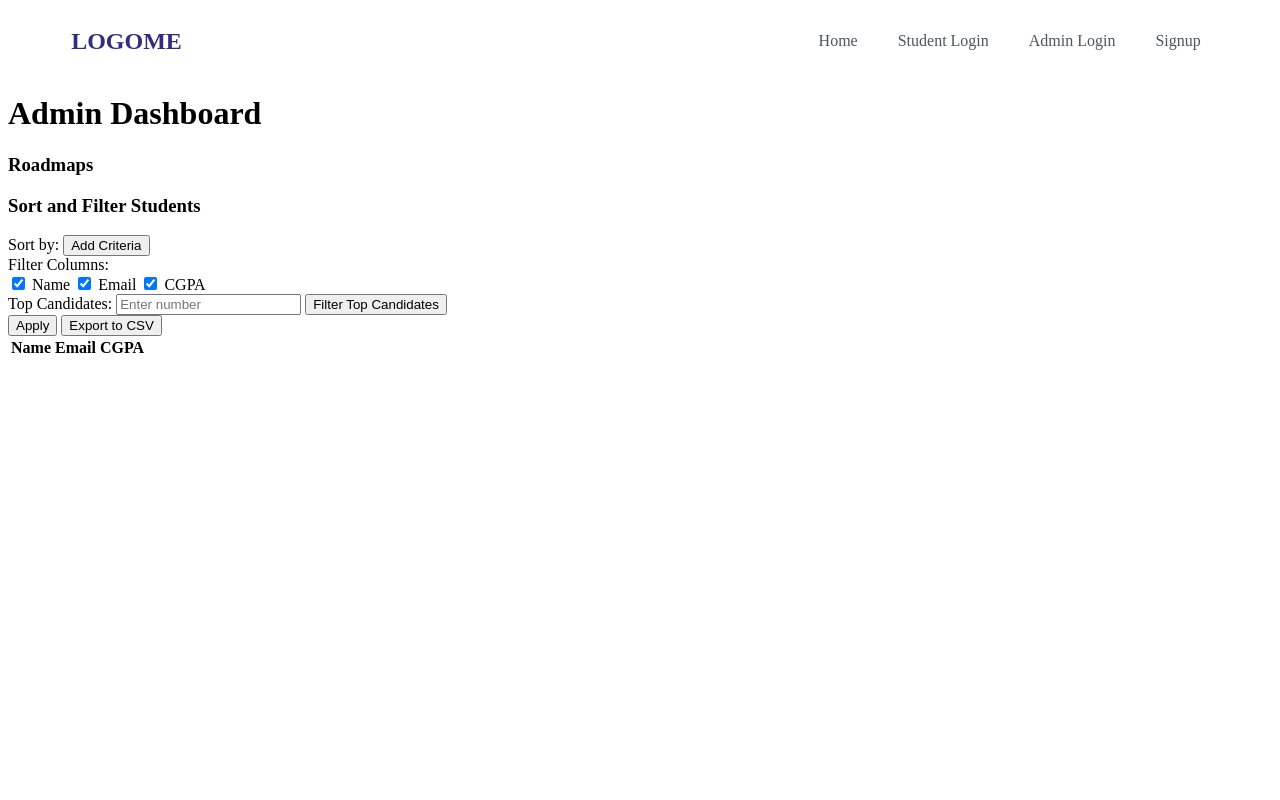
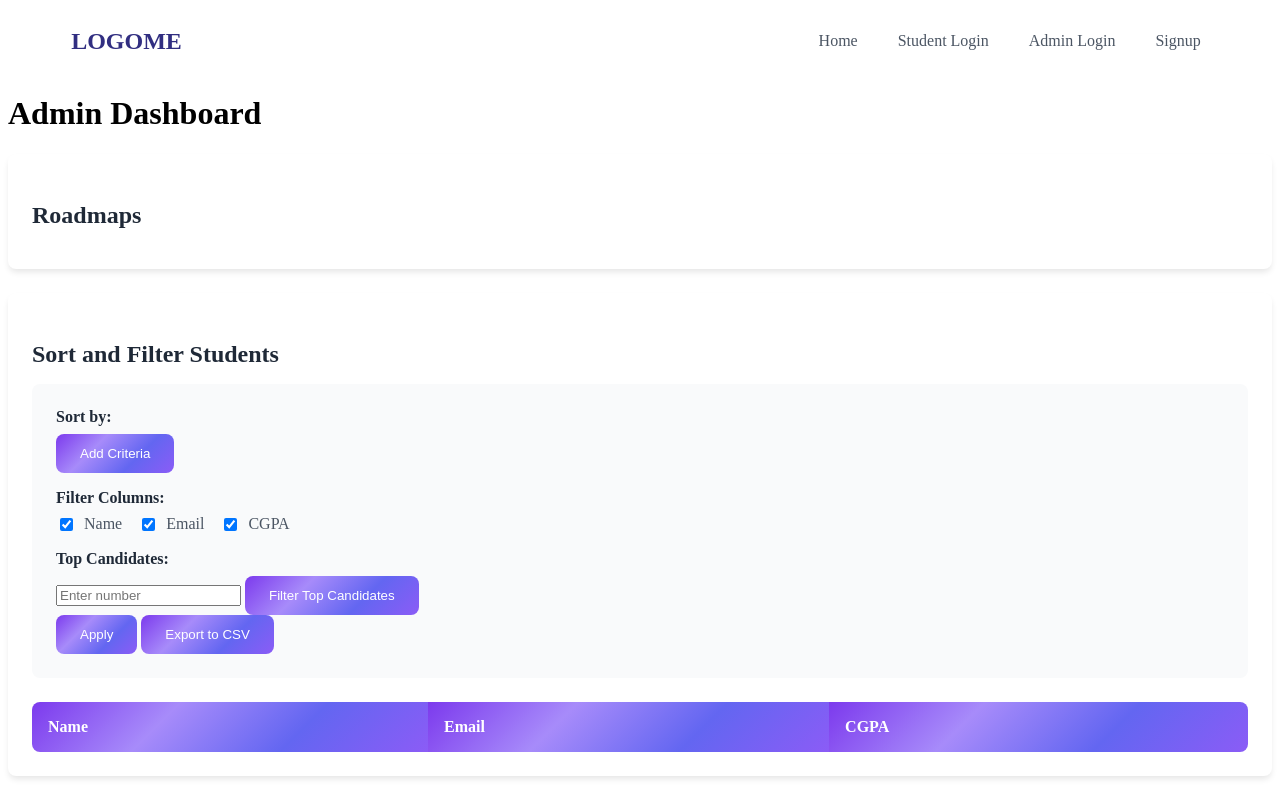
Before and after one commit to Divyanshu52Singhal/CarrerQuest, a Flask app: page /admin/dashboard in a window 1280 px wide. Run offline with Flask 3, Linux system fonts and the light colour scheme; data that the repository does not hold is empty; some libraries are stand-ins or nearby versions.

Commit message:
editing on css

```diff
--- /dev/null
+++ b/static/css/admin_dashboard.css
@@ -0,0 +1,216 @@
+/* Admin Dashboard Styles */
+:root {
+    --gradient: linear-gradient(-45deg, #8b5cf6, #6366f1, #a78bfa, #7c3aed);
+    --primary-color: #6366f1;
+    --secondary-color: #8b5cf6;
+    --background-color: #f3f4f6;
+    --card-background: #ffffff;
+    --text-primary: #1f2937;
+    --text-secondary: #4b5563;
+    --border-radius: 8px;
+    --spacing: 1.5rem;
+}
+
+.admin-container {
+    padding: var(--spacing);
+    background-color: var(--background-color);
+    min-height: 100vh;
+}
+
+.dashboard-title {
+    font-size: 2.5rem;
+    color: var(--text-primary);
+    margin-bottom: var(--spacing);
+    font-weight: 700;
+    background: var(--gradient);
+    -webkit-background-clip: text;
+    background-clip: text;
+    color: transparent;
+}
+
+.dashboard-section {
+    background: var(--card-background);
+    border-radius: var(--border-radius);
+    padding: var(--spacing);
+    margin-bottom: var(--spacing);
+    box-shadow: 0 4px 6px -1px rgba(0, 0, 0, 0.1);
+}
+
+.section-title {
+    color: var(--text-primary);
+    font-size: 1.5rem;
+    margin-bottom: 1rem;
+    font-weight: 600;
+}
+
+/* Roadmap Styles */
+.roadmap-card {
+    margin-bottom: 1rem;
+    padding: 1rem;
+    border-radius: var(--border-radius);
+    background: #f9fafb;
+}
+
+.roadmap-description {
+    color: var(--text-secondary);
+    margin-left: 0.5rem;
+}
+
+.course-list {
+    list-style: none;
+    padding-left: 1rem;
+    margin-top: 1rem;
+}
+
+.course-item {
+    margin-bottom: 1rem;
+}
+
+.course-header {
+    margin-bottom: 0.5rem;
+}
+
+.course-description {
+    color: var(--text-secondary);
+    margin: 0.5rem 0;
+}
+
+.chapter-list {
+    list-style: none;
+    padding-left: 1.5rem;
+}
+
+.chapter-item {
+    color: var(--text-secondary);
+    padding: 0.5rem 0;
+}
+
+/* Button Styles */
+.gradient-button {
+    background: var(--gradient);
+    color: white;
+    border: none;
+    padding: 0.75rem 1.5rem;
+    border-radius: var(--border-radius);
+    cursor: pointer;
+    font-weight: 500;
+    transition: transform 0.2s, box-shadow 0.2s;
+}
+
+.gradient-button:hover {
+    transform: translateY(-2px);
+    box-shadow: 0 4px 12px rgba(99, 102, 241, 0.3);
+}
+
+.secondary-button {
+    background: white;
+    color: var(--primary-color);
+    border: 1px solid var(--primary-color);
+    padding: 0.5rem 1rem;
+    border-radius: var(--border-radius);
+    cursor: pointer;
+    font-weight: 500;
+    transition: all 0.2s;
+}
+
+.secondary-button:hover {
+    background: var(--primary-color);
+    color: white;
+}
+
+/* Control Panel Styles */
+.control-panel {
+    background: #f9fafb;
+    padding: var(--spacing);
+    border-radius: var(--border-radius);
+    margin-bottom: var(--spacing);
+}
+
+.sort-section, .filter-section {
+    margin-bottom: 1rem;
+}
+
+.control-label {
+    display: block;
+    font-weight: 600;
+    margin-bottom: 0.5rem;
+    color: var(--text-primary);
+}
+
+.checkbox-group {
+    display: flex;
+    flex-wrap: wrap;
+    gap: 1rem;
+}
+
+.checkbox-label {
+    display: flex;
+    align-items: center;
+    gap: 0.5rem;
+    color: var(--text-secondary);
+}
+
+/* Table Styles */
+.table-container {
+    overflow-x: auto;
+}
+
+#students-table {
+    width: 100%;
+    border-collapse: collapse;
+    background: white;
+    border-radius: var(--border-radius);
+    overflow: hidden;
+}
+
+#students-table th {
+    background: var(--gradient);
+    color: white;
+    padding: 1rem;
+    text-align: left;
+    font-weight: 600;
+}
+
+#students-table td {
+    padding: 1rem;
+    border-bottom: 1px solid #e5e7eb;
+    color: var(--text-secondary);
+}
+
+#students-table tbody tr:hover {
+    background: #f9fafb;
+}
+
+/* Sort Criteria Styles */
+.sort-criteria-item {
+    display: flex;
+    gap: 1rem;
+    margin-bottom: 0.5rem;
+}
+
+.sort-criteria {
+    padding: 0.5rem;
+    border: 1px solid #e5e7eb;
+    border-radius: var(--border-radius);
+    flex: 1;
+}
+
+/* Responsive Design */
+@media (max-width: 768px) {
+    .checkbox-group {
+        flex-direction: column;
+    }
+
+    .dashboard-title {
+        font-size: 2rem;
+    }
+
+    .gradient-button, .secondary-button {
+        width: 100%;
+        text-align: center;
+    }
+
+    .sort-criteria-item {
+        flex-direction: column;
+    }
+}
--- a/templates/admin_dashboard.html
+++ b/templates/admin_dashboard.html
@@ -181,8 +181,8 @@
                 <td class="column-email">${student.email}</td>
                 <td class="column-cgpa">${student.cgpa}</td>
                 ${roadmaps.map(roadmap => {
-                    const completionRate = student.completion_rate[roadmap.roadmap_id] || 0;
-                    return <td class="column-${roadmap.roadmap_id}">${completionRate}%</td>;
+                    const completionRate = Math.round(student.completion_rate[roadmap.roadmap_id]) || 0;
+                    return `<td class="column-${roadmap.roadmap_id}">${completionRate}%</td>`;
                 }).join('')}
             `;
             tableBody.appendChild(row);
```
Also changed, not shown: static/css/student_signup.css (added, +162 -0 lines), templates/student_signup.html (+36 -7 lines).
